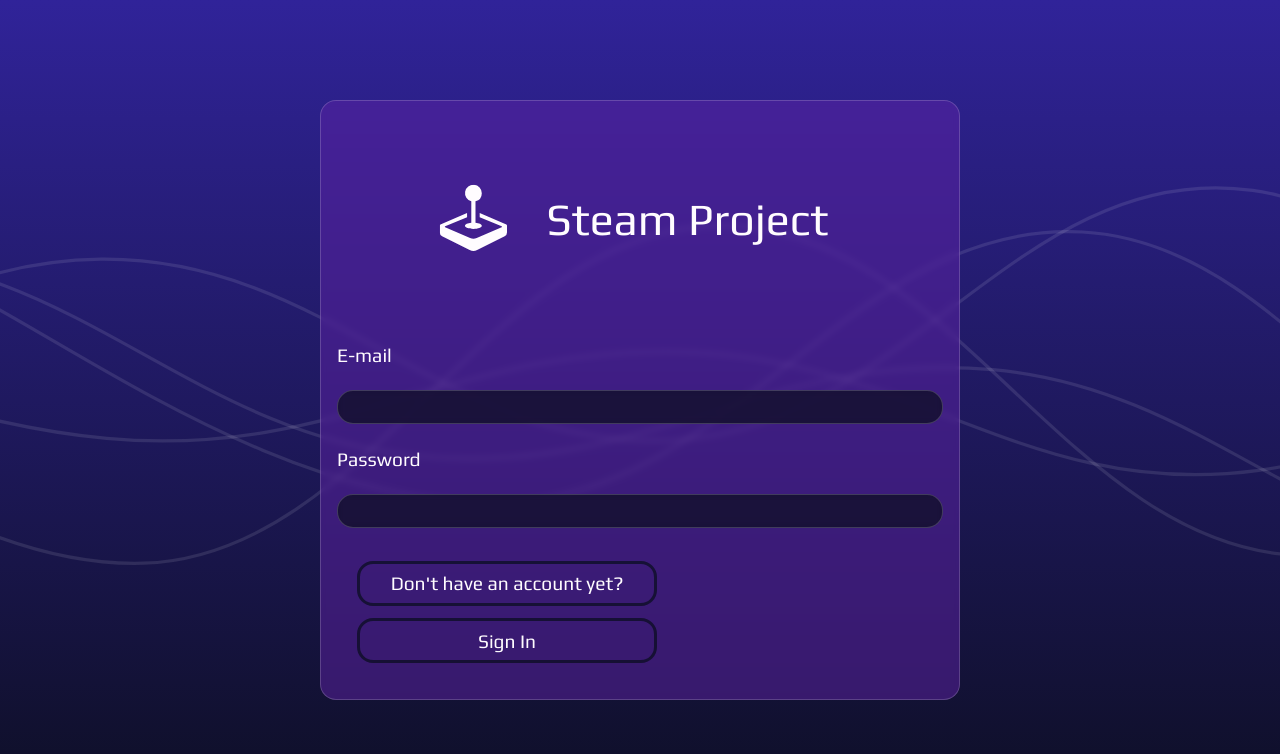
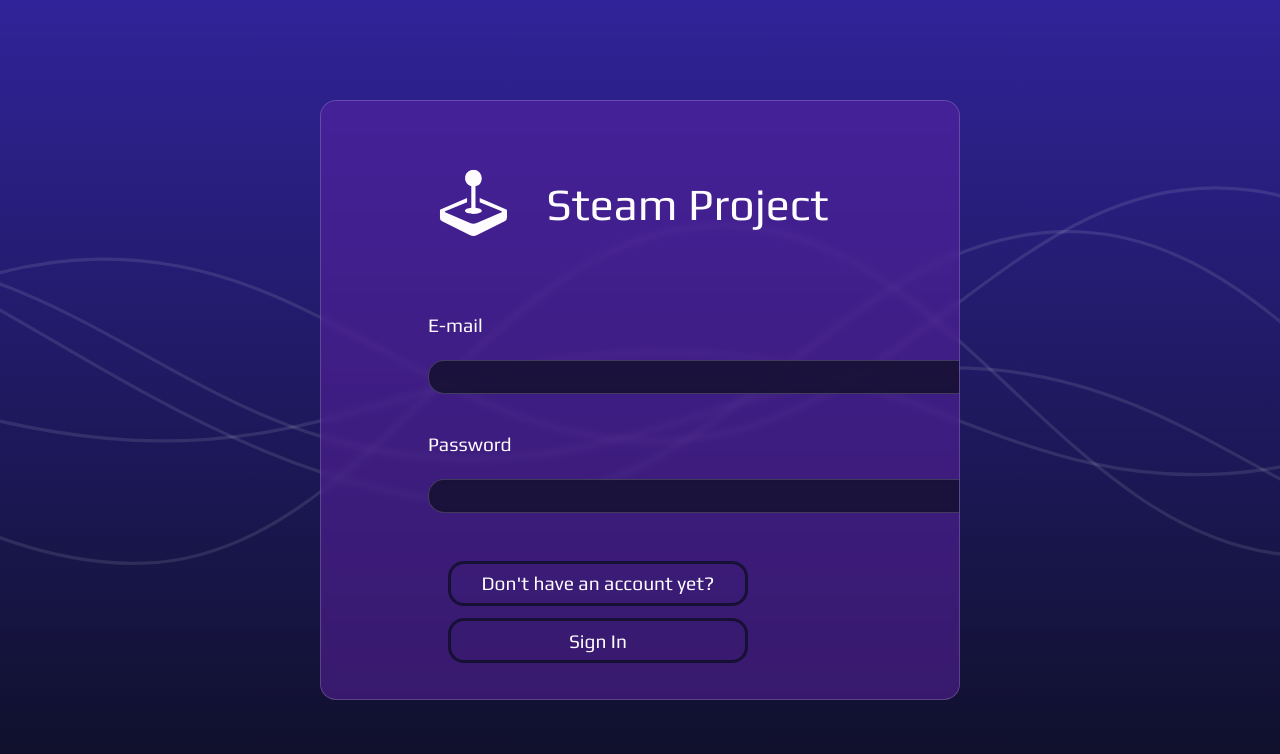
Before and after one commit to darcanj0/steam-project-react, a React (Vite) app: page / in a window 1280 px wide. Both pictures are taken after a click on the link 28 px from the left and 96 px from the top of the page. Shown: the top 754 px of the page. Built offline with nearby package versions, Linux system fonts and the light colour scheme; no server answers.

Commit message:
refactor(login): login now useForm()

```diff
--- a/src/components/LoginForm/index.tsx
+++ b/src/components/LoginForm/index.tsx
@@ -7,20 +7,29 @@ import ToastStyle from "../../types/toastStyle";
 import Button from "../Button";
 import { LogoForLogin } from "../Logo/styles";
 import * as S from "./styles";
+import * as yup from "yup";
+import { yupResolver } from "@hookform/resolvers/yup";
+import { useForm } from "react-hook-form";
+import { Input } from "../Input/styles";
 
 interface LoginFormProps {
   creationMode: boolean;
   handleCreationModeChange: () => void;
 }
 
-interface SignForm {
-  user_name: string;
+interface handleLoginParams {
   email: string;
   password: string;
-  confirm_password: string;
-  cpf: string;
-  admPassword: string;
 }
+
+const loginSchema = yup.object().shape({
+  email: yup.string().email("Incorrect email format").required(),
+  password: yup
+    .string()
+    .max(32, "Password is too long")
+    .min(8, "Password is too short")
+    .required(),
+});
 
 const LoginForm = ({
   creationMode,
@@ -28,21 +37,17 @@ const LoginForm = ({
 }: LoginFormProps) => {
   const { login } = useAuth();
 
-  const [inputsValues, setInputsValues] = useState<SignForm>({
-    user_name: "",
-    email: "",
-    password: "",
-    confirm_password: "",
-    cpf: "",
-    admPassword: "",
-  });
+  const {
+    register,
+    handleSubmit,
+    formState: { errors },
+  } = useForm({ resolver: yupResolver(loginSchema) });
 
-  const handleLogin = async () => {
-    const loginInfo: Partial<SignForm> = {
-      email: inputsValues.email,
-      password: inputsValues.password,
+  const handleLogin = (data: handleLoginParams) => {
+    const loginInfo: handleLoginParams = {
+      email: data.email,
+      password: data.password,
     };
-
     api
       .post("/auth", loginInfo)
       .then((res) => {
@@ -57,139 +62,48 @@ const LoginForm = ({
       });
   };
 
-  const handleUserCreation = async () => {
-    const userCreationInfo = {
-      email: inputsValues.email,
-      user_name: inputsValues.user_name,
-      password: inputsValues.password,
-      confirm_password: inputsValues.confirm_password,
-      cpf: inputsValues.cpf,
-      is_admin: inputsValues.admPassword === "asterixobelix123" ? true : false,
-    };
-
-    try {
-      const response = await api.post("/user", userCreationInfo);
-      if (response.status === 201) {
-        toast.success(
-          `Hello, ${response.data.user_name}, your account was successfully created !`,
-          ToastStyle
-        );
-        handleCreationModeChange();
-      }
-    } catch (error) {
-      toast.error("Something went wrong...", ToastStyle);
-      console.log(error);
-    }
-  };
-
   return (
-    <S.LoginForm>
+    <>
+      {creationMode ? (
+        <S.LoginForm></S.LoginForm>
+      ) : (
+        <S.LoginForm onSubmit={handleSubmit(handleLogin)}>
           <section>
             <LogoForLogin />
             <span>Steam Project</span>
           </section>
-      <div id="loginFields">
+          <div id="inputFields">
             <div className="InputField">
               <label htmlFor="email">E-mail</label>
-          <input
-            value={inputsValues.email}
-            onChange={(e) =>
-              setInputsValues({ ...inputsValues, email: e.target.value })
-            }
-            type="email"
-            name="email"
-            id=""
-          />
+              <Input type="text" inputSize="large" {...register("email")} />
             </div>
 
             <div className="InputField">
               <label htmlFor="password">Password</label>
-          <input
+              <Input
                 type="password"
-            name="password"
-            value={inputsValues.password}
-            onChange={(e) =>
-              setInputsValues({ ...inputsValues, password: e.target.value })
-            }
+                inputSize="large"
+                {...register("password")}
               />
             </div>
 
-        {creationMode === true && (
-          <>
-            <div className="InputField">
-              <label htmlFor="confirmPassword">Confirm Password</label>
-              <input
-                type="password"
-                name="password"
-                onChange={(e) =>
-                  setInputsValues({
-                    ...inputsValues,
-                    confirm_password: e.target.value,
-                  })
-                }
-              />
-            </div>
-
-            <div className="InputField">
-              <label htmlFor="user_name">User Name</label>
-              <input
-                type="text"
-                name="user_name"
-                value={inputsValues.user_name}
-                onChange={(e) =>
-                  setInputsValues({
-                    ...inputsValues,
-                    user_name: e.target.value,
-                  })
-                }
-              />
-            </div>
-
-            <div>
-              <label htmlFor="cpf">CPF</label>
-              <input
-                type={"number"}
-                name="cpf"
-                id=""
-                value={inputsValues.cpf}
-                onChange={(e) =>
-                  setInputsValues({ ...inputsValues, cpf: e.target.value })
-                }
-              />
-            </div>
-
-            <div>
-              <label htmlFor="admPass">Manager Password</label>
-              <input
-                type="password"
-                name="admPass"
-                id=""
-                value={inputsValues.admPassword}
-                onChange={(e) =>
-                  setInputsValues({
-                    ...inputsValues,
-                    admPassword: e.target.value,
-                  })
-                }
-              />
-            </div>
-          </>
+            {errors.email && (
+              <S.FormErrors>{String(errors.email.message)}</S.FormErrors>
+            )}
+            {errors.password && (
+              <S.FormErrors>{String(errors.password.message)}</S.FormErrors>
             )}
 
             <div id="formBtns">
               <Button onClick={() => handleCreationModeChange()}>
                 {creationMode ? "Go Back" : "Don't have an account yet?"}
               </Button>
-          <Button
-            onClick={() => {
-              creationMode ? handleUserCreation() : handleLogin();
-            }}
-          >
-            {creationMode ? "Sign Up" : "Sign In"}
-          </Button>
+              <Button type="submit">Sign In</Button>
             </div>
           </div>
         </S.LoginForm>
+      )}
+    </>
   );
 };
 
--- a/src/components/LoginForm/styles.ts
+++ b/src/components/LoginForm/styles.ts
@@ -1,11 +1,11 @@
 import styled, { css } from "styled-components";
 
-export const LoginForm = styled.div`
+export const LoginForm = styled.form`
   ${({ theme }) => css`
     background: ${theme.colors.tertiaryColorOpacity};
     ${theme.mixins.defaultGlass()}
     ${theme.mixins.logoTitleStyle()}
-    height: 600px;
+    height: 37.5rem;
     width: 50%;
     position: fixed;
     top: 50%;
@@ -25,8 +25,8 @@ export const LoginForm = styled.div`
       display: flex;
       justify-content: center;
       align-items: center;
-      gap: 50px;
-      margin: 20px 0;
+      gap: 3.125rem;
+      margin: 1.25rem 0;
     }
 
     #inputFields {
@@ -35,7 +35,7 @@ export const LoginForm = styled.div`
       width: 70%;
       height: 70%;
       justify-content: space-between;
-      gap: 15px;
+      gap: 0.938rem;
     }
 
     .InputField {
@@ -47,23 +47,17 @@ export const LoginForm = styled.div`
       font-size: 1.2rem;
     }
 
-    input {
-      height: 20px;
-      width: 100%;
-      border-radius: ${theme.constants.defaultBorderRadius};
-      border: 1px solid ${theme.colors.glassBorderColor};
-      color: ${theme.colors.whiteTextColor};
-      background-color: ${theme.colors.primaryColorOpacity};
-      padding: 1rem 1rem;
-      font-size: 1.2rem;
-      font-family: ${theme.constants.defaultFontfamily};
-      letter-spacing: 1px;
-      text-align: left;
-      ${theme.mixins.defaultGlass()}
-    }
-
     #formBtns {
       margin: 20px;
     }
   `}
 `;
+
+export const FormErrors = styled.p`
+  ${({ theme }) => css`
+    ${theme.mixins.titleStyle()}
+    font-size: medium;
+    color: red;
+    align-self: center;
+  `}
+`;
--- a/src/components/ModalCreateProfile/index.tsx
+++ b/src/components/ModalCreateProfile/index.tsx
@@ -1,5 +1,5 @@
 import { yupResolver } from "@hookform/resolvers/yup";
-import { FieldValues, SubmitHandler, useForm } from "react-hook-form";
+import { useForm } from "react-hook-form";
 import toast from "react-hot-toast";
 import * as yup from "yup";
 import api from "../../api";
```
Lines whose indentation alone changed are shown as unchanged.
